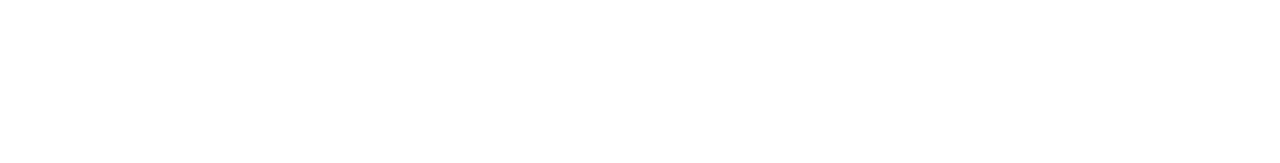
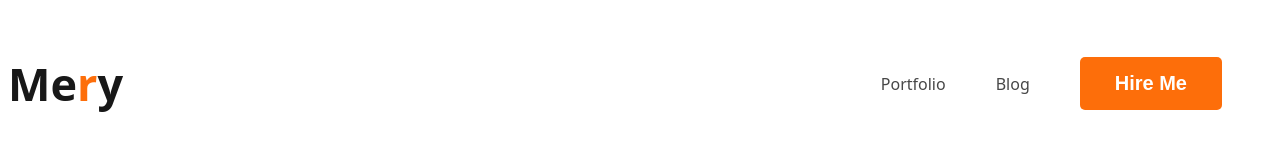
Before and after one commit to KaziSamiUllah/developer-portfolio, a plain HTML site: page index.html in a window 1280 px wide. Drawn offline with Linux system fonts and the light colour scheme.

Commit message:
added the Nav Bar items

```diff
--- a/index.html
+++ b/index.html
@@ -4,9 +4,23 @@
     <meta charset="UTF-8">
     <meta name="viewport" content="width=device-width, initial-scale=1.0">
     <title>Web Developer Portfolio</title>
+    <link rel="preconnect" href="https://fonts.googleapis.com">
+<link rel="preconnect" href="https://fonts.gstatic.com" crossorigin>
+<link href="https://fonts.googleapis.com/css2?family=Open+Sans:wght@400;700;800&display=swap" rel="stylesheet">
+
+
+    <link rel="stylesheet" href="styles/portfolio.css">
 </head>
 <body>
     <Header>
+        <nav>
+            <h3 class="nav-title">Me<span class="theme-color">r</span>y</h3>
+            <ul>
+                <li><a href="">Portfolio</a></li>
+                <li><a href="">Blog</a></li>
+                <li><button class="btn-pri">Hire Me</button></li>
+            </ul>
+        </nav>
 
     </Header>
     <main>
--- /dev/null
+++ b/styles/portfolio.css
@@ -0,0 +1,41 @@
+/* Common share styles */
+body {
+  font-family: system-ui, -apple-system, BlinkMacSystemFont, "Segoe UI", Roboto,
+    Oxygen, Ubuntu, Cantarell, "Open Sans", "Helvetica Neue", sans-serif;
+}
+.theme-color {
+  color: #fd6e0a;
+}
+.btn-pri {
+  border-radius: 5px;
+  background: #fd6e0a;
+  border: 0;
+  color: white;
+  font-size: 20px;
+  font-weight: 700;
+  padding: 15px 35px;
+}
+
+/* Nav related styles */
+nav {
+  display: flex;
+  justify-content: space-between;
+  align-items: center;
+}
+.nav-title {
+  color: var(--Dark-01, #181818);
+  font-size: 45px;
+  font-weight: 800;
+}
+nav > ul {
+  display: flex;
+  align-items: center;
+}
+nav li {
+  list-style-type: none;
+  margin-right: 50px;
+}
+nav a {
+  text-decoration: none;
+  color: #474747;
+}
```
